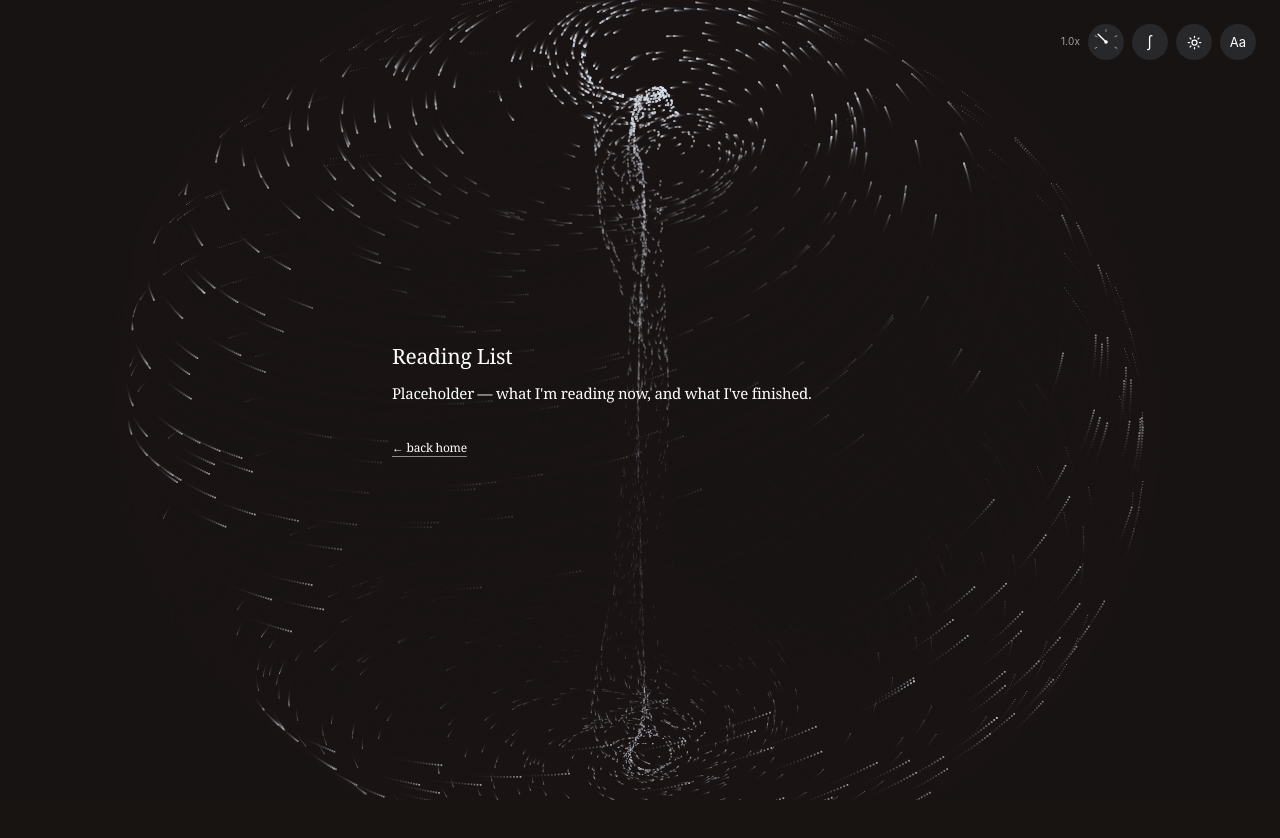
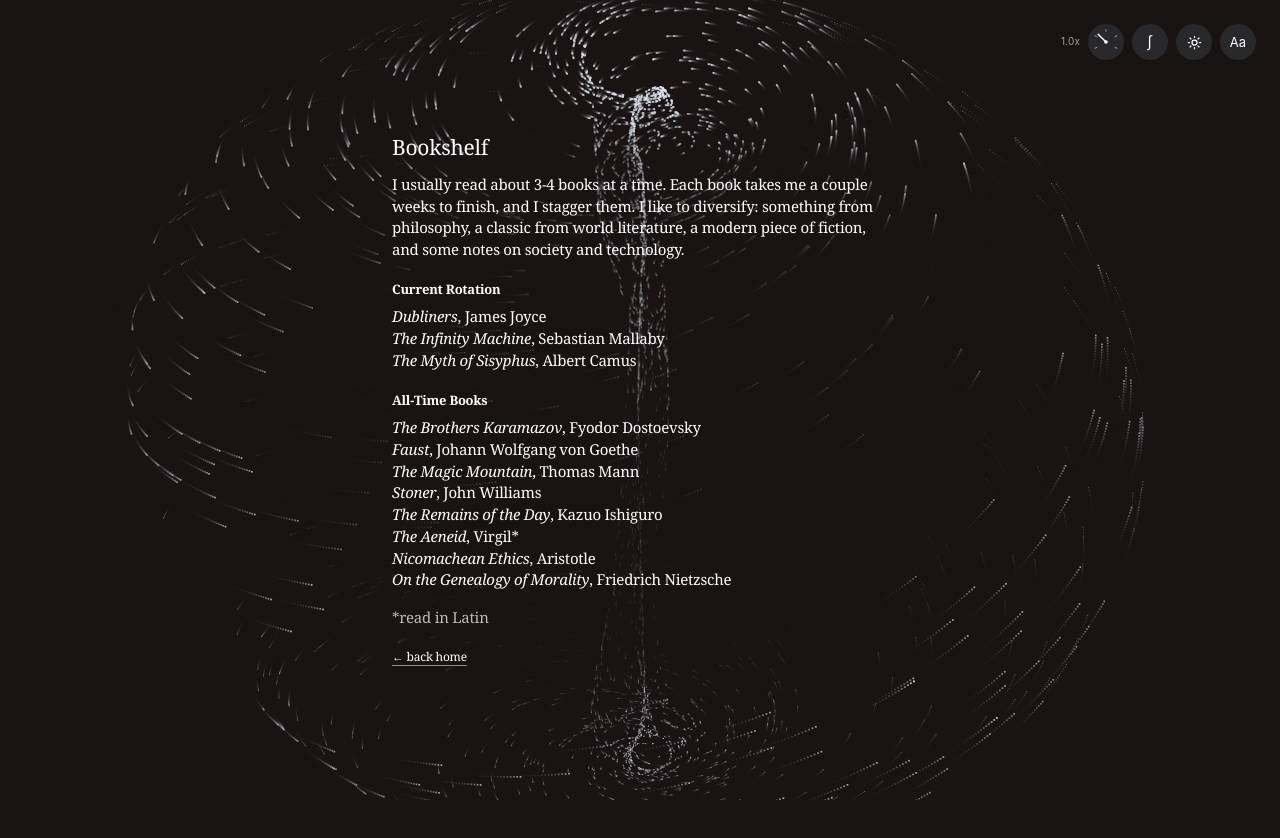
Before and after one commit to thewilliamliu/personal-website, a Next.js app: page /reading in a window 1280 px wide. Shown: the top 838 px of the page. Built offline with nearby package versions, Linux system fonts and the light colour scheme.

Commit message:
Bookshelf page with current rotation and all-time books

```diff
--- a/app/reading/page.tsx
+++ b/app/reading/page.tsx
@@ -1,13 +1,55 @@
 import PageShell from 'app/components/page-shell'
 
-export const metadata = { title: 'Reading List' }
+export const metadata = { title: 'Bookshelf' }
+
+const books = {
+  current: [
+    ['Dubliners', 'James Joyce'],
+    ['The Infinity Machine', 'Sebastian Mallaby'],
+    ['The Myth of Sisyphus', 'Albert Camus'],
+  ],
+  allTime: [
+    ['The Brothers Karamazov', 'Fyodor Dostoevsky'],
+    ['Faust', 'Johann Wolfgang von Goethe'],
+    ['The Magic Mountain', 'Thomas Mann'],
+    ['Stoner', 'John Williams'],
+    ['The Remains of the Day', 'Kazuo Ishiguro'],
+    ['The Aeneid', 'Virgil*'],
+    ['Nicomachean Ethics', 'Aristotle'],
+    ['On the Genealogy of Morality', 'Friedrich Nietzsche'],
+  ],
+}
+
+function Book({ title, author }: { title: string; author: string }) {
+  return (
+    <p className="font-[425] text-[13px] leading-[1.6]">
+      <em>{title}</em>, {author}
+    </p>
+  )
+}
 
 export default function Page() {
   return (
-    <PageShell title="Reading List">
-      {/* Add your books here */}
+    <PageShell title="Bookshelf">
       <p className="mb-4 font-[425] text-[13px] leading-[1.32]">
-        Placeholder — what I&apos;m reading now, and what I&apos;ve finished.
+        I usually read about 3-4 books at a time. Each book takes me a couple
+        weeks to finish, and I stagger them. I like to diversify: something
+        from philosophy, a classic from world literature, a modern piece of
+        fiction, and some notes on society and technology.
+      </p>
+
+      <h2 className="mb-2 mt-5 text-[13px] font-semibold">Current Rotation</h2>
+      {books.current.map(([t, a]) => (
+        <Book key={t} title={t} author={a} />
+      ))}
+
+      <h2 className="mb-2 mt-5 text-[13px] font-semibold">All-Time Books</h2>
+      {books.allTime.map(([t, a]) => (
+        <Book key={t} title={t} author={a} />
+      ))}
+
+      <p className="mt-4 font-[425] text-[12px] leading-[1.32] opacity-70">
+        *read in Latin
       </p>
     </PageShell>
   )
```
